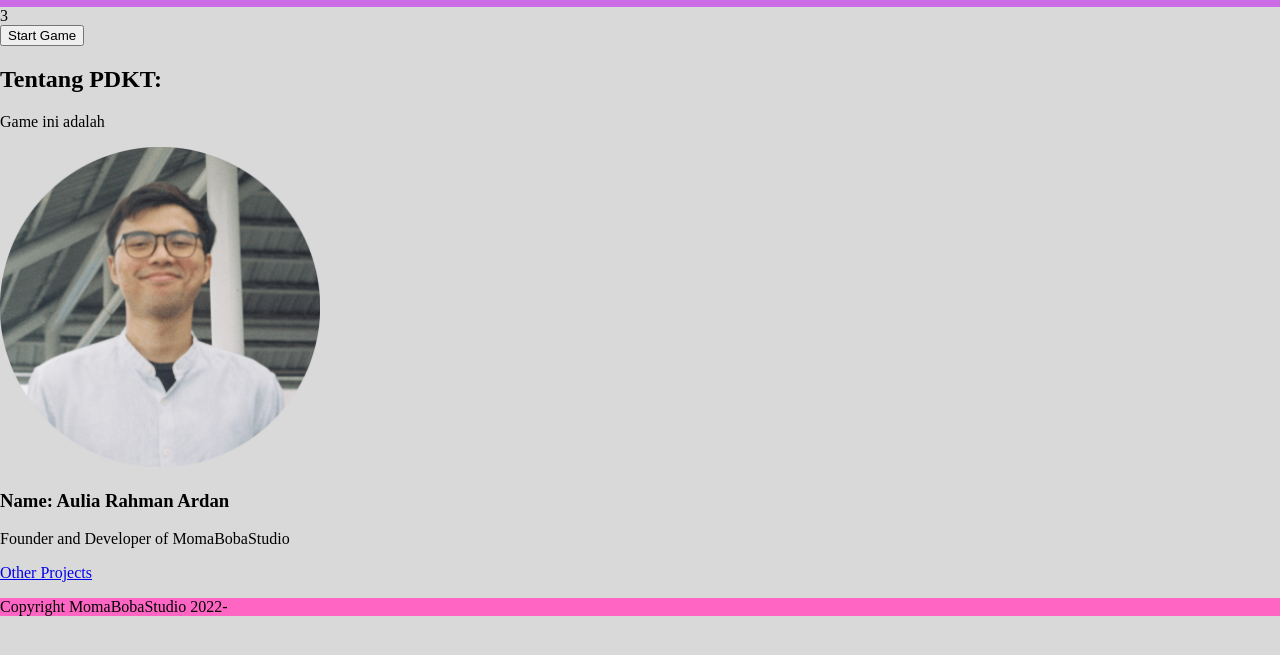
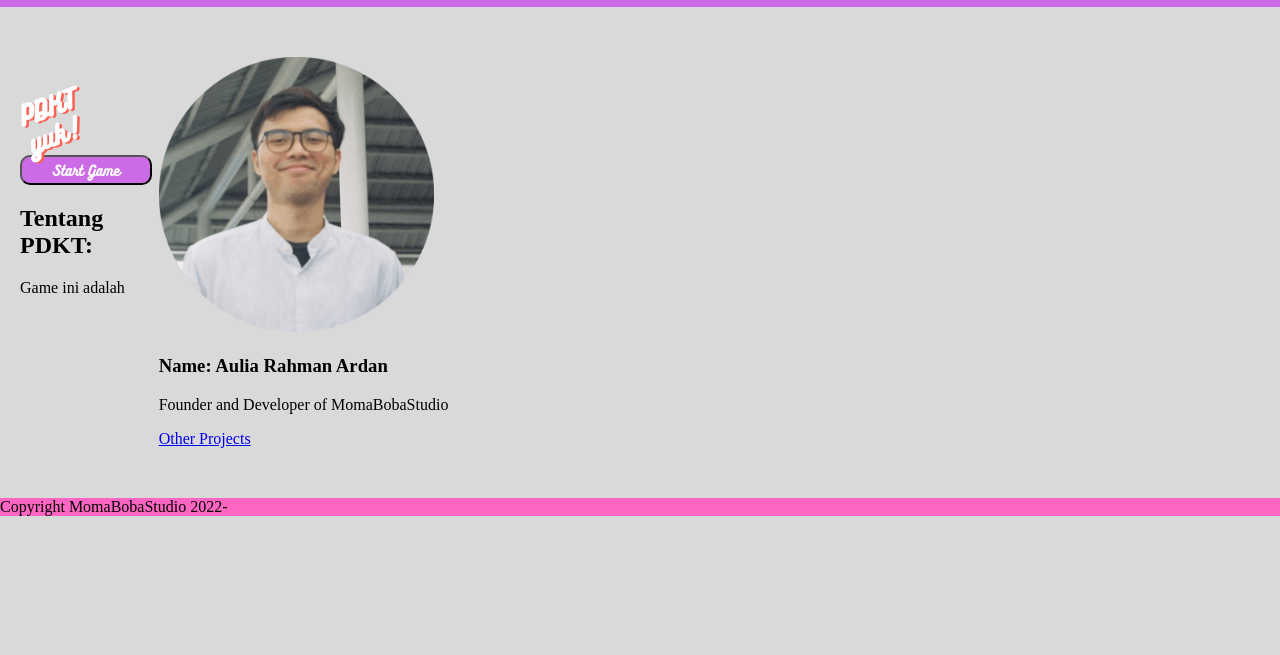
Before and after one commit to auliaardan/Dicoding-submission, a plain HTML site: page index.html in a window 1280 px wide. Shown: the part 113-768 px from the top of the page. Drawn offline with Linux system fonts and the light colour scheme.

Commit message:
started design

```diff
--- a/assets/style.css
+++ b/assets/style.css
@@ -93,6 +93,32 @@ header h1{
   width: 100px;
 }
 
+main{
+  margin: 50px 20px;
+  display: flex;
+  flex-direction: row;
+}
+
+.countdown{
+  font-family: 'Bukhari-Script';
+  color: white;
+  text-shadow: 2px 2px #fd6155 ;
+  transform: rotate(-20deg);
+}
+
+.content{
+  display: flex;
+  flex-direction: column;
+}
+
+#startButton{
+  background-color: #cb6ce6;
+  color: white;
+  font-family: 'Bukhari-Script';
+  border-radius: 10px;
+  padding: 5px 30px;
+  white-space: nowrap;
+}
 
 footer{
   background-color: #ff66c4;
@@ -103,5 +129,7 @@ footer{
 }
 
 @media screen and (max-width: 670px) {
-
+  main{
+    margin: 50px 10px;
+  }
 }
--- a/index.html
+++ b/index.html
@@ -12,10 +12,12 @@
         <h1>PDKT<span style="font-family: 'Times New Roman', Times, serif; font-style: italic;">- Dekat melalui kartu</span></h1>
     </header>
     <main>
-        <div id="content" class="">
-            <article>
-                <div>
-                    <div class="countdown">3</div>
+        <div class="content">
+            <article class="">
+                <div class="">
+                    <div>
+                        <h1 class="countdown">PDKT<br>yuk!</h1>
+                    </div>
                     <button id="startButton" type="button">Start Game</button>
                 </div>
                 <div class="card-holder">
@@ -32,7 +34,6 @@
                         </div>
                     </div>
                 </div>
-            </div>
             </article>
             <article class="">
                 <h1>Tentang PDKT:</h1>
```
